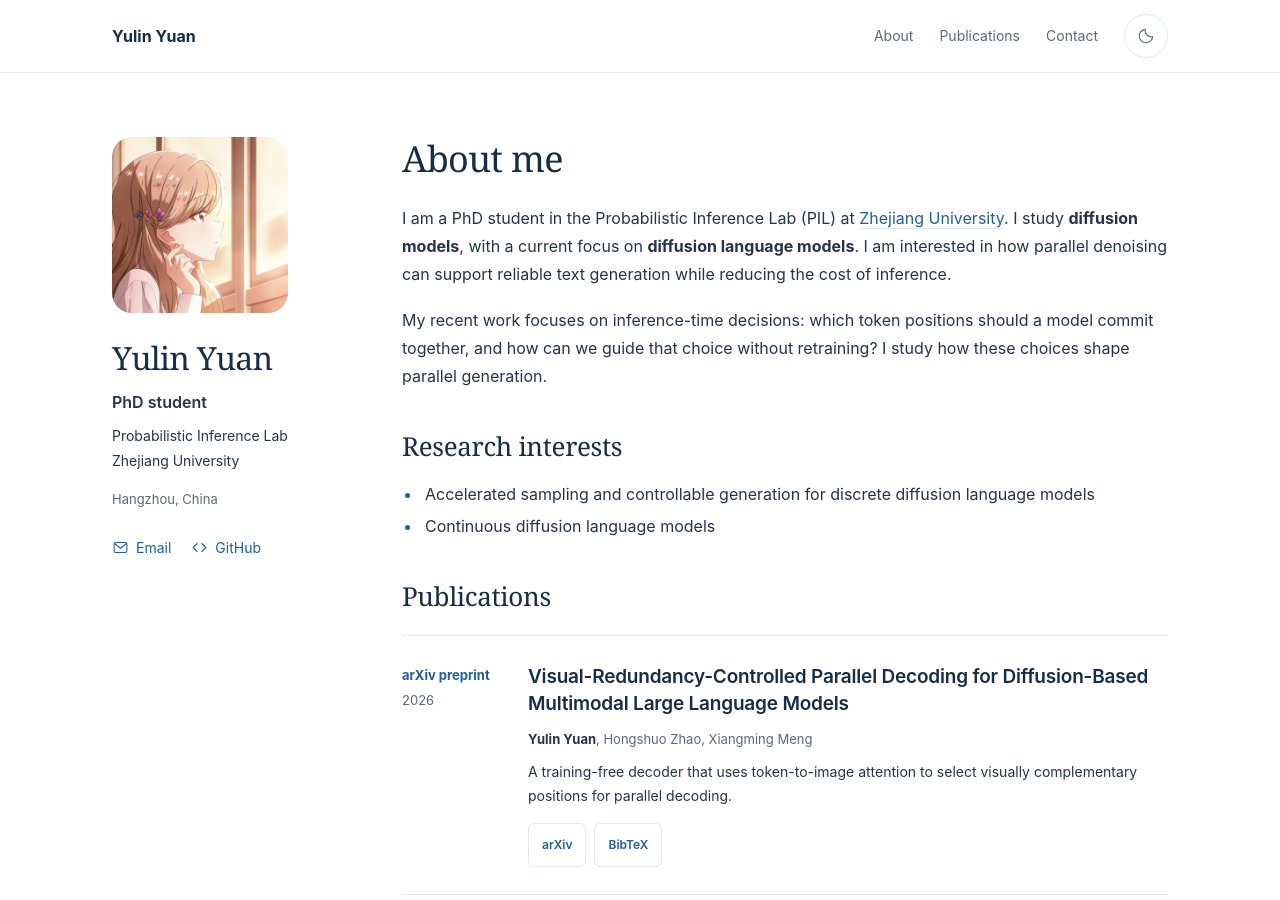
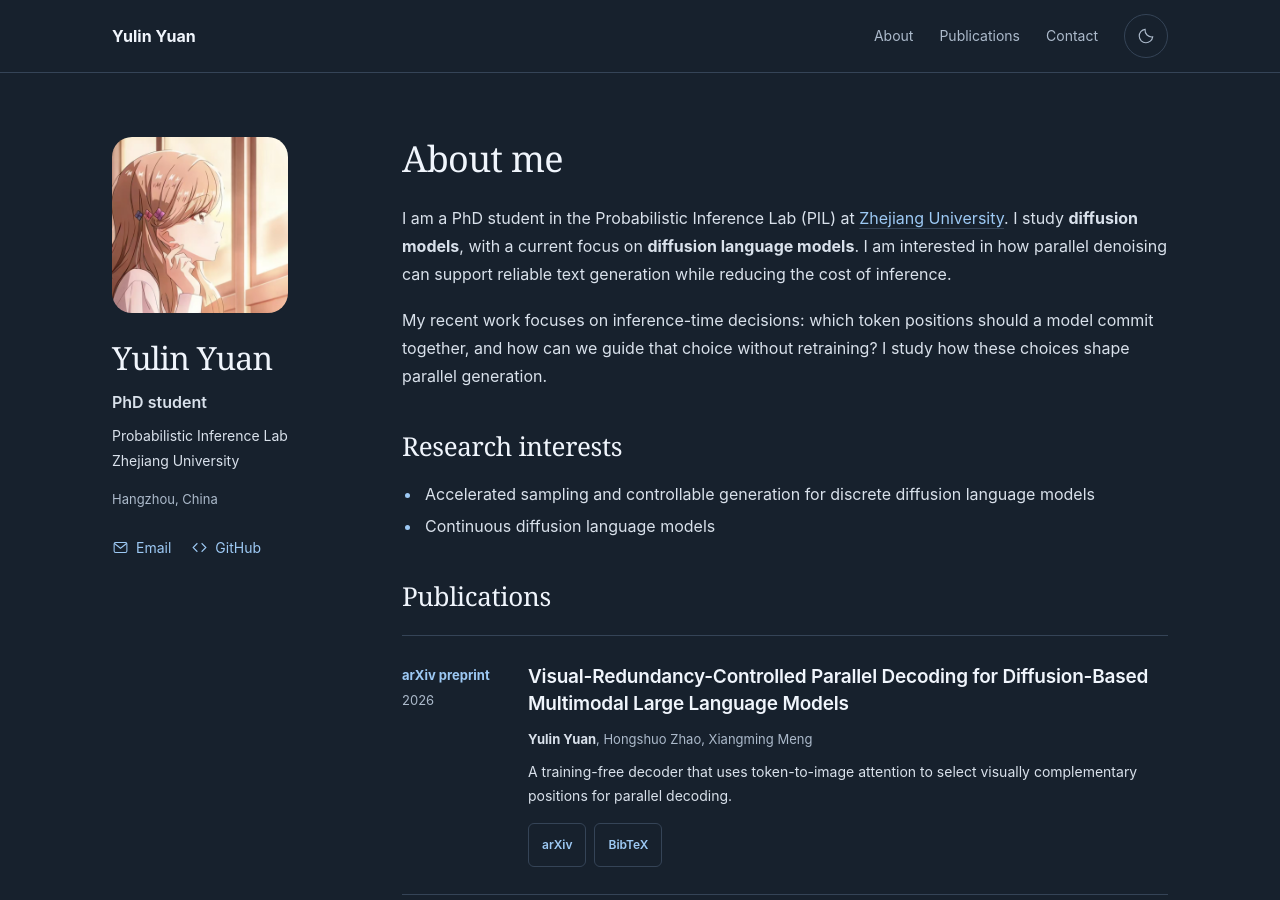
Before and after one commit to infiniteYuanyl/infiniteYuanyl.github.io, a Jekyll site: the page built from _pages/about.md, in a window 1280 px wide and 900 px high. Built offline with Jekyll 4.4.1, drawn with Linux system fonts in a browser that asks for light colours; a style sheet for code colours, icons or effects is not loaded.

Commit message:
Default homepage to dark theme

```diff
--- a/_layouts/academic-home.html
+++ b/_layouts/academic-home.html
@@ -3,7 +3,7 @@ layout: compress
 ---
 {% include base_path %}
 <!doctype html>
-<html lang="{{ site.locale | slice: 0,2 }}" class="no-js"{% if site.site_theme == 'dark' %} data-theme="dark"{% endif %}>
+<html lang="{{ site.locale | slice: 0,2 }}" class="no-js" data-theme="dark">
 <head>
   {% include head.html %}
   {% include head/custom.html %}
--- a/assets/js/academic-home.js
+++ b/assets/js/academic-home.js
@@ -1,6 +1,5 @@
 (() => {
   const button = document.querySelector('.home-theme');
-  const systemTheme = window.matchMedia('(prefers-color-scheme: dark)');
   let preference;
   try { preference = localStorage.getItem('theme'); } catch (_) { /* Storage may be disabled. */ }
   const apply = (dark) => {
@@ -8,7 +7,8 @@
     button.setAttribute('aria-label', `Switch to ${dark ? 'light' : 'dark'} theme`);
     button.setAttribute('aria-pressed', String(dark));
   };
-  apply(preference === 'dark' || (preference !== 'light' && systemTheme.matches));
+  // Default to dark unless the visitor has explicitly chosen light.
+  apply(preference !== 'light');
   button.hidden = false;
   button.addEventListener('click', () => {
     const dark = document.documentElement.dataset.theme !== 'dark';
@@ -16,7 +16,4 @@
     try { localStorage.setItem('theme', preference); } catch (_) { /* Keep the in-memory choice. */ }
     apply(dark);
   });
-  systemTheme.addEventListener('change', (event) => {
-    if (preference !== 'dark' && preference !== 'light') apply(event.matches);
-  });
 })();
```
